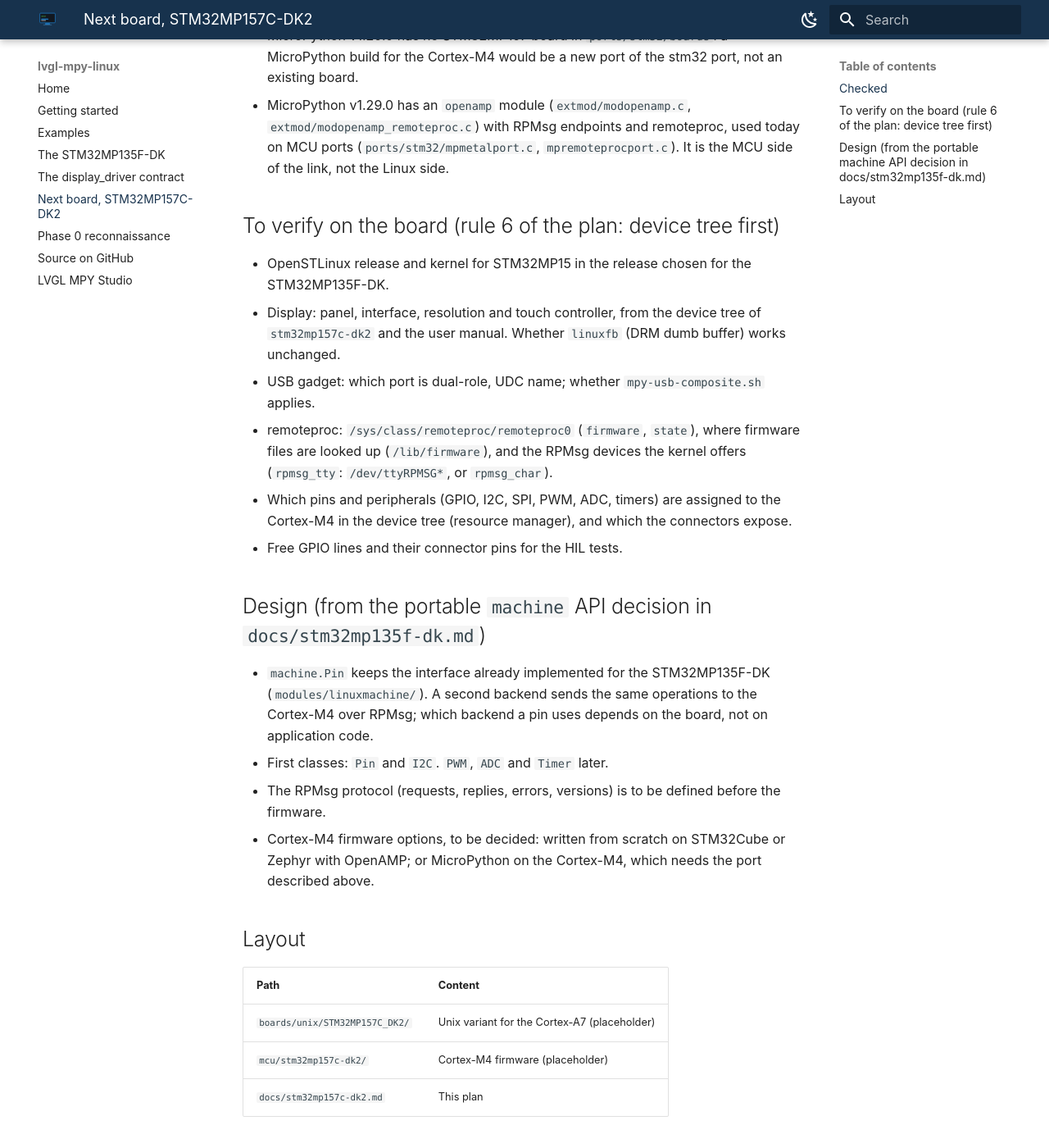
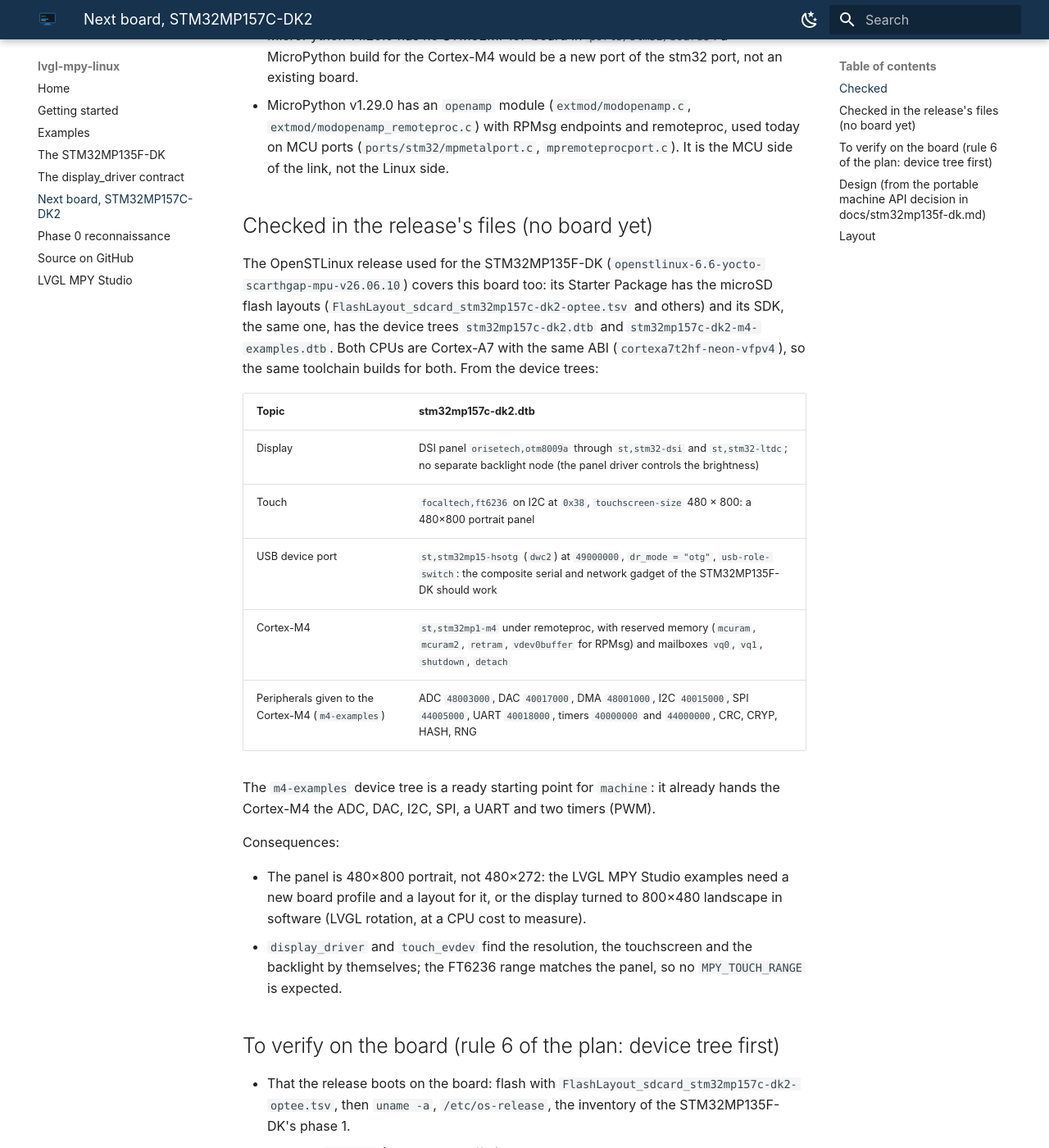
Before and after one commit to Copper-And-Code/copper-and-code-linux-boards, an MkDocs documentation site: the page built from docs/stm32mp157c-dk2.md, in a window 1280 px wide and 1400 px high, scrolled down 409 px. Shown: the whole window at 82% size. Built offline with MkDocs 1.6.1 and Material for MkDocs 9.7.7, drawn with Linux system fonts in a browser that asks for light colours; some of the changed text lies outside the part shown.

Commit message:
docs: STM32MP157C-DK2 from the release's device trees
The same OpenSTLinux release and SDK cover it. DSI panel OTM8009A with an
FT6236 touchscreen, 480x800 portrait; dwc2 OTG with role switch; the
Cortex-M4 under remoteproc with RPMsg buffers; the m4-examples device tree
gives the Cortex-M4 ADC, DAC, I2C, SPI, a UART and two timers.

Co-Authored-By: Claude Opus 5.5 <noreply@anthropic.com>
Claude-Session: https://claude.ai/code/session_0124WePQimZSa2NwhcPhaVBN

```diff
--- a/docs/stm32mp157c-dk2.md
+++ b/docs/stm32mp157c-dk2.md
@@ -16,17 +16,45 @@ board's Cortex-M4. This document separates what was checked from what is still a
   (`ports/stm32/mpmetalport.c`, `mpremoteprocport.c`). It is the MCU side of the link, not the
   Linux side.
 
+## Checked in the release's files (no board yet)
+
+The OpenSTLinux release used for the STM32MP135F-DK (`openstlinux-6.6-yocto-scarthgap-mpu-v26.06.10`)
+covers this board too: its Starter Package has the microSD flash layouts
+(`FlashLayout_sdcard_stm32mp157c-dk2-optee.tsv` and others) and its SDK, the same one, has the device
+trees `stm32mp157c-dk2.dtb` and `stm32mp157c-dk2-m4-examples.dtb`. Both CPUs are Cortex-A7 with the
+same ABI (`cortexa7t2hf-neon-vfpv4`), so the same toolchain builds for both. From the device trees:
+
+| Topic | stm32mp157c-dk2.dtb |
+|---|---|
+| Display | DSI panel `orisetech,otm8009a` through `st,stm32-dsi` and `st,stm32-ltdc`; no separate backlight node (the panel driver controls the brightness) |
+| Touch | `focaltech,ft6236` on I2C at `0x38`, `touchscreen-size` 480 × 800: a 480×800 portrait panel |
+| USB device port | `st,stm32mp15-hsotg` (`dwc2`) at `49000000`, `dr_mode = "otg"`, `usb-role-switch`: the composite serial and network gadget of the STM32MP135F-DK should work |
+| Cortex-M4 | `st,stm32mp1-m4` under remoteproc, with reserved memory (`mcuram`, `mcuram2`, `retram`, `vdev0buffer` for RPMsg) and mailboxes `vq0`, `vq1`, `shutdown`, `detach` |
+| Peripherals given to the Cortex-M4 (`m4-examples`) | ADC `48003000`, DAC `40017000`, DMA `48001000`, I2C `40015000`, SPI `44005000`, UART `40018000`, timers `40000000` and `44000000`, CRC, CRYP, HASH, RNG |
+
+The `m4-examples` device tree is a ready starting point for `machine`: it already hands the Cortex-M4
+the ADC, DAC, I2C, SPI, a UART and two timers (PWM).
+
+Consequences:
+
+- The panel is 480×800 portrait, not 480×272: the LVGL MPY Studio examples need a new board profile
+  and a layout for it, or the display turned to 800×480 landscape in software (LVGL rotation, at a
+  CPU cost to measure).
+- `display_driver` and `touch_evdev` find the resolution, the touchscreen and the backlight by
+  themselves; the FT6236 range matches the panel, so no `MPY_TOUCH_RANGE` is expected.
+
 ## To verify on the board (rule 6 of the plan: device tree first)
 
-- OpenSTLinux release and kernel for STM32MP15 in the release chosen for the STM32MP135F-DK.
-- Display: panel, interface, resolution and touch controller, from the device tree of
-  `stm32mp157c-dk2` and the user manual. Whether `linuxfb` (DRM dumb buffer) works unchanged.
+- That the release boots on the board: flash with `FlashLayout_sdcard_stm32mp157c-dk2-optee.tsv`,
+  then `uname -a`, `/etc/os-release`, the inventory of the STM32MP135F-DK's phase 1.
+- Whether `linuxfb` (DRM dumb buffer) works unchanged on the DSI panel, and how the brightness is
+  exposed (a `/sys/class/backlight` entry from the panel driver, or none).
 - USB gadget: which port is dual-role, UDC name; whether `mpy-usb-composite.sh` applies.
 - remoteproc: `/sys/class/remoteproc/remoteproc0` (`firmware`, `state`), where firmware files are
   looked up (`/lib/firmware`), and the RPMsg devices the kernel offers (`rpmsg_tty`:
   `/dev/ttyRPMSG*`, or `rpmsg_char`).
-- Which pins and peripherals (GPIO, I2C, SPI, PWM, ADC, timers) are assigned to the Cortex-M4 in the
-  device tree (resource manager), and which the connectors expose.
+- Which connector pins the peripherals given to the Cortex-M4 use (the user manual of the board),
+  and which of them `machine` will offer first.
 - Free GPIO lines and their connector pins for the HIL tests.
 
 ## Design (from the portable `machine` API decision in `docs/stm32mp135f-dk.md`)
```
